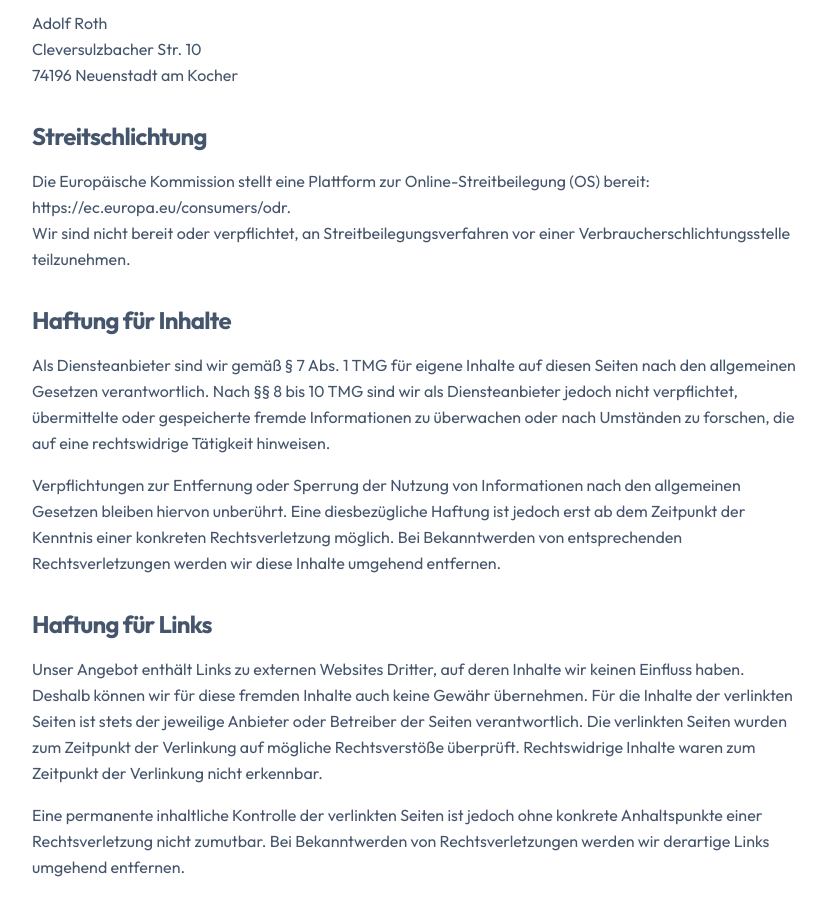
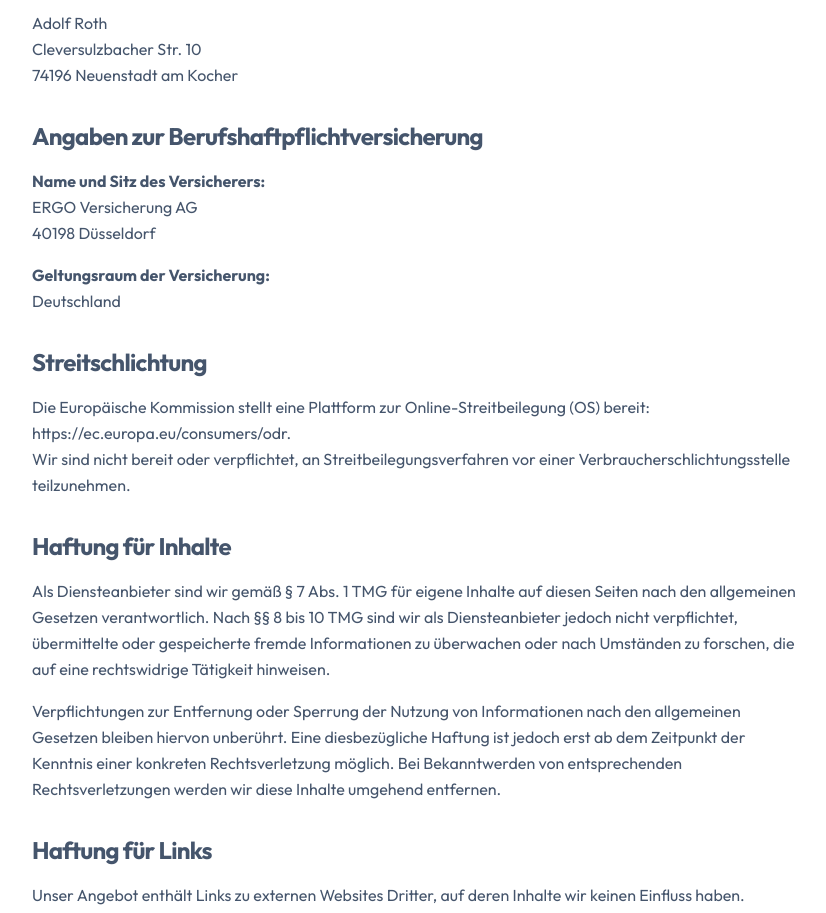
Before and after one commit to greenlabz/Zahnarzt-Adolf-Roth, a React (Vite) app: page /impressum in a window 1280 px wide. Shown: the part 1140-2053 px from the top of the page, without its empty margins (224-1050 px from the left). Built offline with nearby package versions, Linux system fonts and the light colour scheme.

Commit message:
Remove Umsatzsteuer and restore Berufshaftpflichtversicherung

```diff
--- a/src/components/LegalModal.tsx
+++ b/src/components/LegalModal.tsx
@@ -146,11 +146,15 @@ function Impressum() {
         </ul>
         <p className="mt-2">Die berufsrechtlichen Regelungen sind einsehbar unter: <a href="https://www.lzk-bw.de" target="_blank" rel="noopener noreferrer" className="text-brand-blue hover:underline">www.lzk-bw.de</a></p>
       </Section>
-
-      <Section title="Umsatzsteuer-Identifikationsnummer">
-        <p>Gemäß § 4 Nr. 14 UStG sind ärztliche und zahnärztliche Leistungen von der Umsatzsteuer befreit. Soweit umsatzsteuerpflichtige Leistungen erbracht werden, gilt:</p>
-        <p className="mt-2 p-3 bg-amber-50 border border-amber-200 rounded-xl text-amber-800 text-xs">
-          ⚠️ Bitte tragen Sie hier Ihre Steuernummer oder USt-IdNr. ein (falls zutreffend), z. B.: Steuernummer: XX / XXX / XXXXX
+      <Section title="Angaben zur Berufshaftpflichtversicherung">
+        <p>
+          <strong>Name und Sitz des Versicherers:</strong><br />
+          ERGO Versicherung AG<br />
+          40198 Düsseldorf
+        </p>
+        <p className="mt-2">
+          <strong>Geltungsraum der Versicherung:</strong><br />
+          Deutschland
         </p>
       </Section>
 
--- a/src/pages/ImpressumPage.tsx
+++ b/src/pages/ImpressumPage.tsx
@@ -96,6 +96,19 @@ export default function ImpressumPage() {
             </section>
 
             <section>
+              <h2 className="text-2xl mb-4 mt-8">Angaben zur Berufshaftpflichtversicherung</h2>
+              <p>
+                <strong>Name und Sitz des Versicherers:</strong><br />
+                ERGO Versicherung AG<br />
+                40198 Düsseldorf
+              </p>
+              <p className="mt-4">
+                <strong>Geltungsraum der Versicherung:</strong><br />
+                Deutschland
+              </p>
+            </section>
+
+            <section>
               <h2 className="text-2xl mb-4 mt-8">Streitschlichtung</h2>
               <p>
                 Die Europäische Kommission stellt eine Plattform zur Online-Streitbeilegung (OS) bereit:{' '}
```
